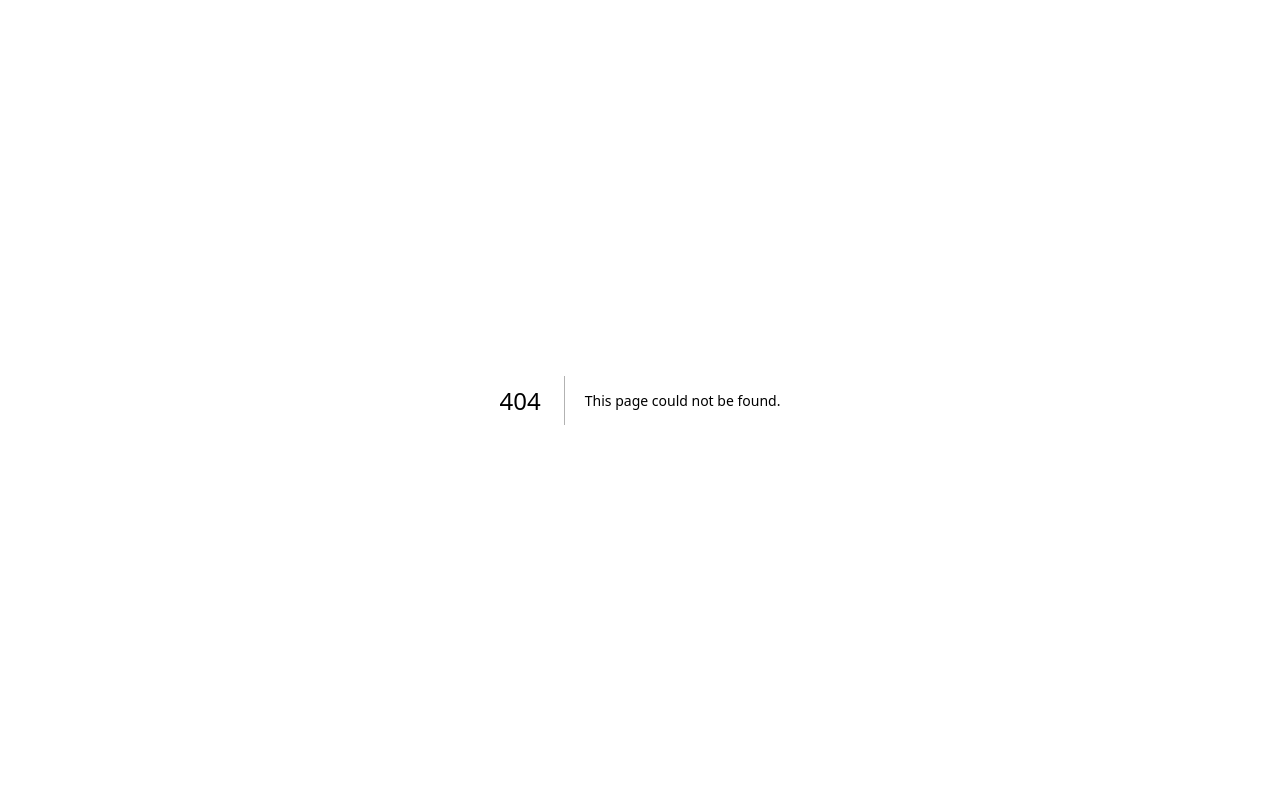
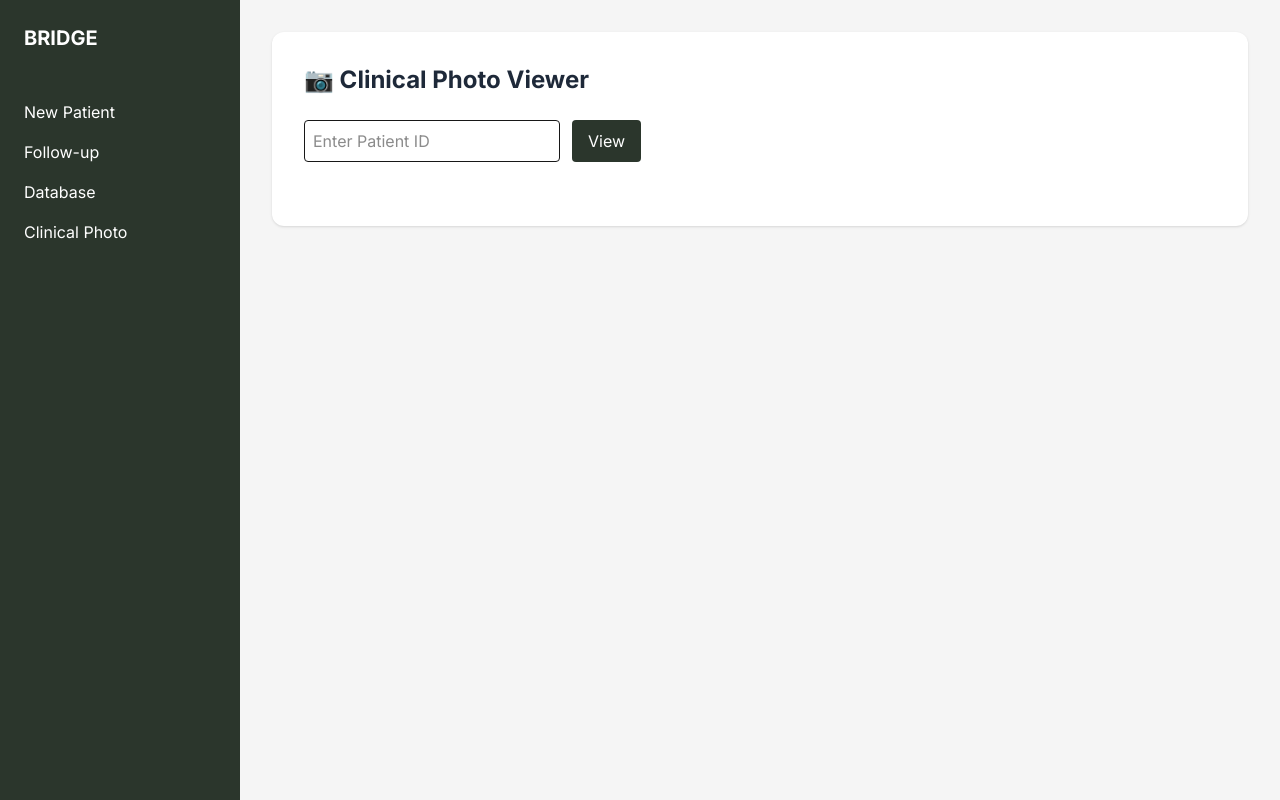
Before and after one commit to LimJongyoon/bridge-crf, a Next.js app: page /clinical-photo in a window 1280 px wide. Before the commit this address had no page. Built offline with nearby package versions, Linux system fonts and the light colour scheme.

Commit message:
일단 포토페이지테스트

```diff
--- /dev/null
+++ b/src/app/(main)/clinical-photo/page.tsx
@@ -0,0 +1,110 @@
+"use client";
+
+import { useState } from "react";
+
+type ViewMode = "month" | "position";
+
+export default function ClinicalViewerPage() {
+  const [patientId, setPatientId] = useState("");
+  const [confirmedId, setConfirmedId] = useState("");
+  const [viewMode, setViewMode] = useState<ViewMode>("month");
+
+  const positions = ["left-lateral", "left-oblique", "front", "right-oblique", "right-lateral"];
+  const months = ["3M", "12M", "24M"]; // 문자열로
+  const numImagesPerSet = 5; // 각 시기당 5장
+
+  const handleConfirm = () => {
+    if (patientId.trim()) {
+      setConfirmedId(patientId.trim());
+    }
+  };
+
+  return (
+    <div className="max-w-6xl mx-auto p-8 bg-white rounded-xl shadow">
+      <h2 className="text-2xl font-bold mb-6 text-gray-800">📷 Clinical Photo Viewer</h2>
+
+      {/* ID 입력 */}
+      <div className="flex gap-3 mb-8">
+        <input
+          className="p-2 border rounded w-64"
+          placeholder="Enter Patient ID"
+          value={patientId}
+          onChange={(e) => setPatientId(e.target.value)}
+          onKeyDown={(e) => e.key === "Enter" && handleConfirm()}
+        />
+        <button
+          onClick={handleConfirm}
+          className="bg-[#2b362c] text-white px-4 py-2 rounded hover:bg-[#3f4b3d]"
+        >
+          View
+        </button>
+        {confirmedId && (
+          <button
+            onClick={() => setViewMode(viewMode === "month" ? "position" : "month")}
+            className="bg-gray-700 text-white px-4 py-2 rounded"
+          >
+            {viewMode === "month" ? "촬영별 보기" : "개월별 보기"}
+          </button>
+        )}
+      </div>
+
+      {/* 이미지 렌더링 */}
+      {confirmedId && (
+        <div className="space-y-10">
+          {/* PRE 이미지 */}
+<div>
+  <div className="text-gray-500 text-sm mb-1">PRE</div>
+  <div className="flex gap-4 flex-wrap">
+    {Array.from({ length: numImagesPerSet }, (_, i) => (
+      <img
+        key={`PRE-${i}`}
+        src={`/images/${confirmedId}/${confirmedId}_PRE_(${i + 1}).jpg`}
+        className="h-60 object-contain border rounded"
+        onError={(e) => ((e.target as HTMLImageElement).style.display = "none")}
+        alt={`PRE-${i + 1}`}
+      />
+    ))}
+  </div>
+</div>
+
+          {/* POST 이미지 */}
+{viewMode === "month" ? (
+  months.map((month) => (
+    <div key={month}>
+      <div className="text-gray-500 text-sm mb-1">POST-{month}</div>
+      <div className="flex gap-4 flex-wrap">
+        {Array.from({ length: numImagesPerSet }, (_, i) => (
+          <img
+            key={`${month}-${i}`}
+            src={`/images/${confirmedId}/${confirmedId}_POST${month}_(${i + 1}).jpg`}
+            className="h-60 object-contain border rounded"
+            onError={(e) => ((e.target as HTMLImageElement).style.display = "none")}
+            alt={`${month}-${i + 1}`}
+          />
+        ))}
+      </div>
+    </div>
+  ))
+          ) : (
+            positions.map((pos) => (
+              <div key={pos}>
+                <div className="text-gray-500 text-sm mb-1">{pos.replace("-", " ")}</div>
+                <div className="flex gap-4 overflow-x-auto">
+                  {months.map((month) => (
+                    <img
+                      key={`${pos}-${month}`}
+                      src={`/images/${confirmedId}/post-${month}-${pos}.jpg`}
+                      className="h-60 object-contain border rounded"
+                      onError={(e) => ((e.target as HTMLImageElement).src = "/placeholder.png")}
+                      alt={`${pos}-${month}`}
+                    />
+                  ))}
+                </div>
+              </div>
+            ))
+          )}
+        </div>
+      )}
+    </div>
+  );
+}
--- a/src/app/(main)/layout.tsx
+++ b/src/app/(main)/layout.tsx
@@ -25,7 +25,9 @@ export default function RootLayout({
           <a href="/new" className="hover:underline">New Patient</a>
           <a href="/follow-up" className="hover:underline">Follow-up</a>
           <a href="/db" className="hover:underline">Database</a>
+          <a href="/clinical-photo" className="hover:underline">Clinical Photo</a>
         </nav>
+
       </aside>
 
       {/* Main Content */}
```
Lines whose indentation alone changed are shown as unchanged.
